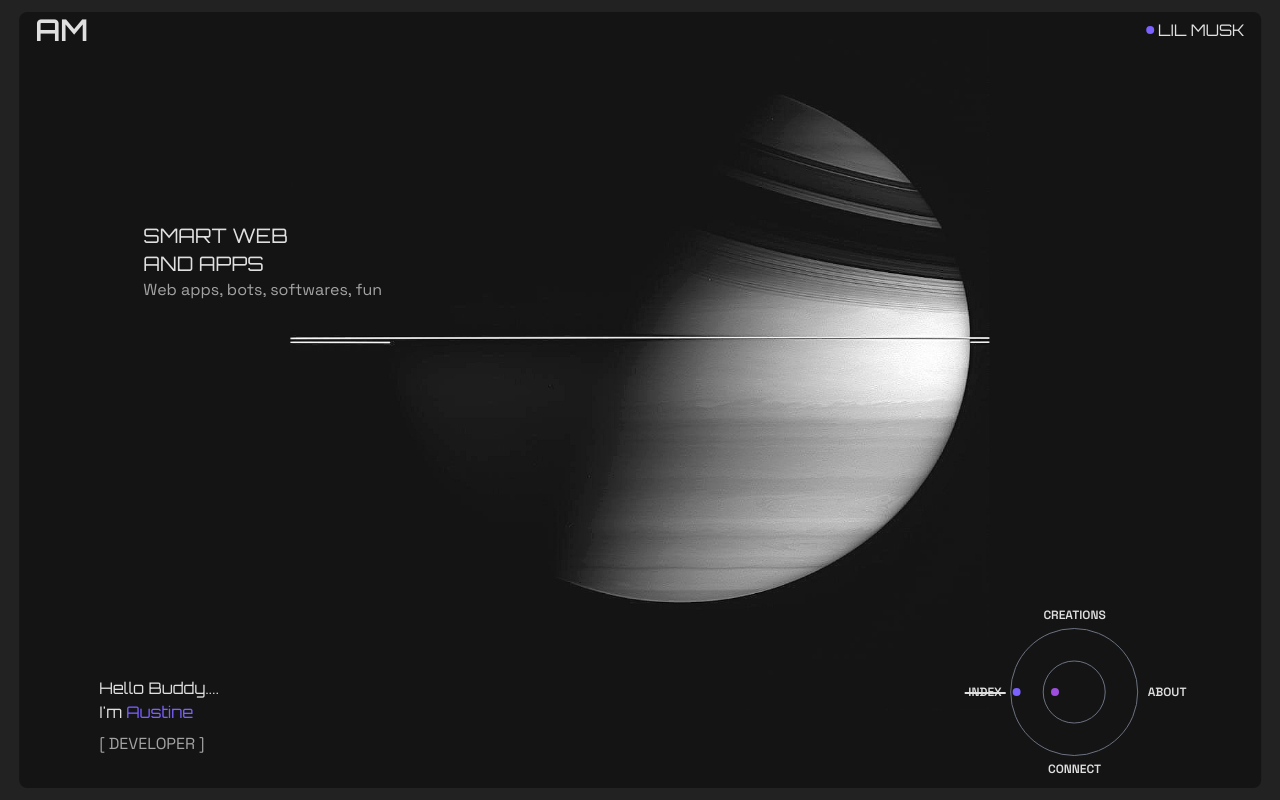
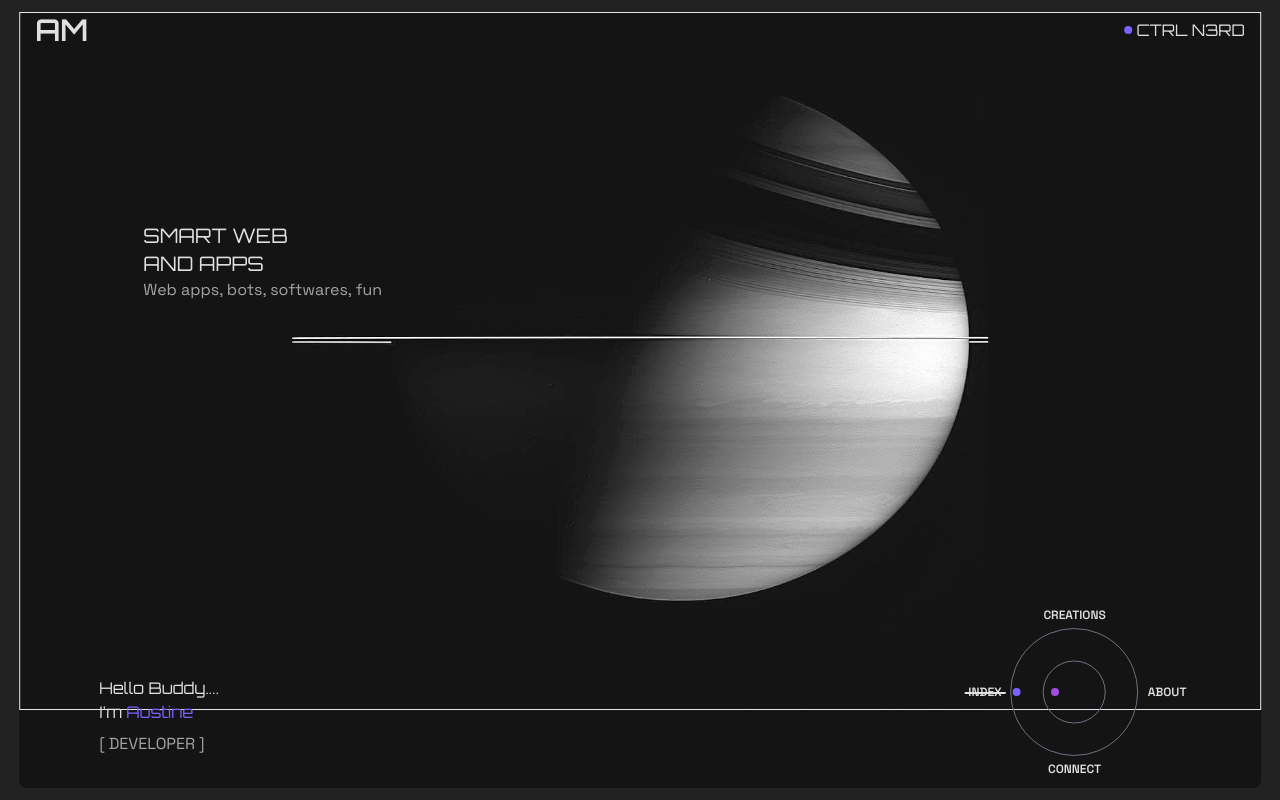
Before and after one commit to ctrln3rd/portfolio, a Next.js app: page / in a window 1280 px wide. Built offline with nearby package versions, Linux system fonts and the light colour scheme.

Commit message:
adding image glitch

```diff
--- a/src/app/globals.css
+++ b/src/app/globals.css
@@ -16,6 +16,7 @@ h1, h2, h3, h4, h5, h6{
 }
 .headers{
   @apply hover:text-primary;
+  color: #ededed99
 }
 .button-one{
   @apply bg-primary;
@@ -30,3 +31,28 @@ h1, h2, h3, h4, h5, h6{
   display: none;
 
 }
+.glitch::before, .glitch::after{
+  content: '';
+  position: absolute;
+  top: 0;
+  left: 0;
+  width: 100%;
+  height: 100%;
+  background: inherit;
+  mix-blend-mode: screen;
+  opacity: 0;
+}
+.glitch:hover::before {
+  transform: translateX(-3px);
+  opacity: 0.8;
+  animation: glitch 0.2s 3 alternate;
+}
+.glitch:hover::after{
+  transform: translateX(3px);
+  opacity: 0.8;
+  animation: glitch 0.2s 3 alternate-reverse;
+}
+@keyframes glitch {
+  0%{transform: translateX(-3px);}
+  100%{transform: translateX(3px);}
+}
--- a/src/app/layout.tsx
+++ b/src/app/layout.tsx
@@ -5,18 +5,19 @@ const grotesk = Space_Grotesk({subsets: ['latin'], variable: '--font-grotesk'});
 const orbitron = Orbitron({subsets : ['latin'], variable: '--font-orbitron'});
 
 export const metadata: Metadata = {
-  title: 'Austine | The Developer'
+  title: 'Austine | ctrlN3rd Developer'
   ,
   description: "A developer using AI and tech enthusiast from Kenya. Love creating futuristic software experiences that work",
-  keywords: ['web development', 'AI', 'Machine learning', 'cloud computing', 'austine mark', 'nextjs developer',
-    'best portfolio website', 'frontend developer', 'tech enthusiast', 'computer science', 'muranga university', 'young coder'],
+  keywords: ['web development', 'AI', 'Machine learning', 'cloud computing', 'austine mark', 'nextjs developer', 'ctrln3rd', 'ctrl nerd',
+    'control',  'nerd', 'best portfolio website', 'frontend developer', 'tech enthusiast',
+    'computer science', 'muranga university', 'young coder'],
   icons: {
     icon: '/favicon.ico',
     shortcut: '/favicon-32x32.png',
     apple: '/apple-touch-icon.png'
   },
   openGraph:{
-    title: 'Austine Mark | The Developer',
+    title: 'Austine | ctrlN3rd Developer',
     description: 'A developer using AI and tech enthusiast from Kenya. Love creating futuristic software experiences that work',
     url: 'https://austinemark.netlify.app',
     siteName: 'Austine Mark',
@@ -25,7 +26,7 @@ export const metadata: Metadata = {
   },
   twitter: {
     card: 'summary_large_image',
-    title: 'Austine Mark | The Developer',
+    title: 'Austine | ctrlN3rd Developer',
     description: 'A developer using AI and tech enthusiast from Kenya. Love creating futuristic software experiences that work',
     images :  ['https://austinemark.netlify.app/preview.jpg']
   },
--- a/src/app/page.tsx
+++ b/src/app/page.tsx
@@ -1,6 +1,6 @@
 'use client';
 import Loader from "@/components/loader";
-import Home from "@/components/home"
+import Index from "@/components";
 import About from "@/components/about"
 import Projects from "@/components/projects"
 import Connect from "@/components/connect"
@@ -11,7 +11,7 @@ import GlitchText from "@/components/glitch";
 
 
 const sections: {[key: string]: ReactElement}={
-  INDEX: <Home/>,
+  INDEX: <Index/>,
   CREATIONS: <Projects/>,
   ABOUT: <About/>,
   CONNECT: <Connect/>,
@@ -36,7 +36,7 @@ export default function HomePage() {
         <h1 className="font-semibold text-3xl">AM</h1>
         {activeSection === 'INDEX' && <div className="flex items-center gap-1">
           <span className="text-4xl m-0 p-0 w-2 h-2 bg-primary rounded-full"></span>
-          <h2>LIL <GlitchText text="MUSK"/></h2>
+          <h2>CTRL <GlitchText text="N3RD"/></h2>
         </div>}
         {activeSection === 'ABOUT' && <div className="flex items-center gap-1">
           <span className="text-4xl m-0 p-0 w-2 h-2 bg-primary rounded-full"></span>
--- a/src/components/about.tsx
+++ b/src/components/about.tsx
@@ -26,7 +26,7 @@ export default function About (){
     <div className="flex flex-col gap-4 max-w-[60%] max-md:max-w-[80%] max-sm:max-w-[98%] px-7 py-5 max-sm:px-2 bg-card rounded-xl">
       {!istestims && <div>
             <p>
-              Hi, I'm Austine Mark, a developer based in Kenya but work worldwide.
+              Hi, I'm Austine Mark <span className="opacity-70">&#91; ctrlN3rd &#93;</span>, a developer based in Kenya but work worldwide.
               Passionate about building intelligent solutions that enhance user experience and automate processes.
             </p>
             <div className="flex  flex-col items-start gap-3">
--- a/src/components/home.tsx
+++ /dev/null
@@ -1,26 +0,0 @@
-'use client';
-
-import React from 'react';
-import GlitchText from './glitch';
-
-export default function Home() {
-  return (
-      <>
-        <div className="absolute top-[50%] left-[50%] translate-x-[-50%] translate-y-[-50%] bg-center w-full h-full rounded-lg
-        bg-[url('/hero-background.jpg')] bg-contain bg-no-repeat ">
-          {/*<CoverImageNo src='/back1.jpg' alt='background image'/>*/}
-        </div>
-        <div className='z-10 absolute top-[30%] left-[10%] max-sm:top-[20%]'>
-        <h2 className="text-xl uppercase">SM<GlitchText text='AR' effect='one-time'/>T <GlitchText text='WE' effect='continuous' stopDuration={3}/>B<br/> AND <GlitchText text='AP' effect='continuous' stopDuration={3}/>PS</h2>
-        <p className="opacity-70">Web apps, bots, softwares, fun</p>
-        </div>
-        <div className='fixed flex flex-col items-start gap-2 z-50 bottom-0 left-0 pl-20 pb-8 text-base max-sm:pl-3'>
-          <h3>Hello Buddy....<br/> I'm <span className='text-primary'><GlitchText text='Austine' effect='one-time'/></span></h3>
-          <p className='opacity-70 uppercase'>{'['} De<GlitchText text='velo' effect='continuous' stopDuration={3}/>per {']'}</p>
-        </div>
-
-      </>
-  );
-}
-
-//w-[480px] h-[410px] max-sm:w-[300px] max-sm:h-[250px] shadow-primary shadow-2xl rounded-3xl
--- /dev/null
+++ b/src/components/index.tsx
@@ -0,0 +1,61 @@
+'use client';
+
+import React, { useEffect, useState } from 'react';
+import GlitchText from './glitch';
+import { motion } from 'framer-motion';
+
+export default function Index() {
+  const [glitch, setGlitch] = useState(false);
+  useEffect(()=> {
+    setGlitch(true);
+    setTimeout(()=> setGlitch(false), 1000)
+  })
+  return (
+      <>
+        <motion.div className={`absolute inset-0 bg-center flex items-center justify-center w-full h-full
+         bg-contain bg-no-repeat
+       `}
+        initial={{opacity: 0, scale: 0.95}}
+        animate={{opacity: 1, scale: 1}}
+        transition={{duration: 0.5}}
+        >
+         <motion.img
+         src='/hero-background.jpg'
+         className='w-full h-full object-contain cursor-pointer border'
+         initial={{filter: 'none'}}
+         animate={{
+          filter: ['none', 'blur(2px)', 'none'],
+          x: [0, 4, -4, 2, -2, 0],
+          y: [0, -3, 3, -2, 2, 0],
+
+        }}
+        transition={{duration: 0.3, repeat: 5, repeatType: 'mirror'}}
+         whileHover={{
+          filter: ['none', 'blur(2px)', 'none'],
+          x: [0, 4, -4, 2, -2, 0],
+          y: [0, -3, 3, -2, 2, 0],
+          transition: {
+            repeat: 3,
+            duration: 0.3,
+            repeatType: 'mirror'
+          }
+         }}
+         />
+
+        </motion.div>
+        <div className='z-10 absolute top-[30%] left-[10%] max-sm:top-[20%]'>
+        <h2 className="text-xl uppercase">SM<GlitchText text='AR' effect='one-time'/>T <GlitchText text='WE' effect='continuous' stopDuration={3}/>B<br/> AND <GlitchText text='AP' effect='continuous' stopDuration={3}/>PS</h2>
+        <p className="opacity-70">Web apps, bots, softwares, fun</p>
+        </div>
+        <div className='fixed flex flex-col items-start gap-2 z-50 bottom-0 left-0 pl-20 pb-8 text-base max-sm:pl-3'>
+          <h3>Hello Buddy....<br/> I'm <span className='text-primary'><GlitchText text='Austine' effect='one-time'/></span></h3>
+          <p className='opacity-70 uppercase'>{'['} De<GlitchText text='velo' effect='continuous' stopDuration={3}/>per {']'}</p>
+        </div>
+
+      </>
+  );
+}
+
+//w-[480px] h-[410px] max-sm:w-[300px] max-sm:h-[250px] shadow-primary shadow-2xl rounded-3xl
+
+//absolute top-[50%] left-[50%] translate-x-[-50%] translate-y-[-50%]
--- a/src/components/loader.tsx
+++ b/src/components/loader.tsx
@@ -14,7 +14,7 @@ function Loader({onComplete}: {onComplete: ()=> void}){
     useEffect(()=> {
         if(textref.current){
             const textWidth = textref.current.offsetWidth
-            setSvgWidth(Math.max(150, textWidth + 100))
+            setSvgWidth(Math.max(150, textWidth + 150))
         }
         let interval = setInterval(()=> {
             setProgress((prev)=>{
@@ -35,15 +35,21 @@ function Loader({onComplete}: {onComplete: ()=> void}){
         >
             <motion.svg width={svgWidth} height={svgWidth} viewBox={'0 0 100 100'}>
                 <motion.circle
-                cx={50} cy={50} r={40} stroke={'#ededed'}
-                strokeWidth={0.7} fill={'none'}
+                cx={50} cy={50} r={40} stroke={'#ededed99'}
+                strokeWidth={0.5} fill={'none'}
                 strokeDasharray={251.2} strokeDashoffset={(1- progress / 100) * 251.2}
                 animate={{strokeDashoffset: (1- progress / 100) * 251.2}}
                 />
 
             </motion.svg>
-         <motion.div className="absolute text-xs" ref={textref}>
-            GETTING <GlitchText text="YOU" effect='continuous' intensity={15} duration={0.5} stopDuration={0.3}/> <GlitchText text="READY" effect='continuous' intensity={15} duration={0.5} stopDuration={0.3}/>
+         <motion.div className="absolute flex flex-col gap-1 items-center text-xs text-nowrap uppercase" ref={textref}>
+            <div className="text-green-600">
+                C:&#47; U<GlitchText text="SE" effect='continuous'  stopDuration={0.3}/>R &#47; ctrln3rd &#62;
+                </div>
+            <div>
+               &#91; GETTING Y<GlitchText text="OU" effect='continuous' intensity={15} duration={0.5} stopDuration={0.3}/> R
+               <GlitchText text="EA" effect='continuous' intensity={15} duration={0.5} stopDuration={0.3}/>DY... &#93;
+                </div>
          </motion.div>
         </motion.div>
     )
--- a/src/components/projects.tsx
+++ b/src/components/projects.tsx
@@ -17,7 +17,10 @@ interface Project {
     date?: string;
     link?: string;
     github?: string;
-    client?: string[];
+    client?: string;
+    collabo?: string;
+    problem?: string;
+
 }
 
 export default function Projects(){
@@ -91,7 +94,16 @@ export default function Projects(){
                     >
                         <h3>{selectedProject.title } | <span className="opacity-70">{selectedProject.date}</span></h3>
                         <p> {'>>'} {selectedProject.description}</p>
-                        {selectedProject.client && <p> client: Austine</p>}
+                           <p className="flex gap-1 items-center">
+                            <span className="opacity-70">CL<GlitchText text="IE"/>NT: </span>
+                            {selectedProject.client}
+                        </p>
+                        <p className="flex gap-1 items-center"><span className="opacity-70">PROBLEM SOLVED:</span>
+                        {selectedProject.problem} </p>
+                       <p className="flex gap-1 items-center">
+                        <span className="opacity-70">COLLA<GlitchText text="BORA"/>TORS:</span>
+                        {selectedProject.collabo}
+                       </p>
                         <button onClick={()=>setselectedProject(null)} className="px-3 py-1 border border-primary border-opacity-30">close</button>
                     </motion.div>
             }
--- a/src/store/projects.ts
+++ b/src/store/projects.ts
@@ -6,7 +6,9 @@ interface Project {
     date?: string;
     link?: string;
     github?: string;
-    client?: string[];
+    client?: string;
+    collabo?: string;
+    problem?: string;
 
 }
 
@@ -17,7 +19,7 @@ const useProjects: Project[] = [
         image: 'fxpilot',
         description: 'Online trading simulator with a wide range of features. Explore to view more.',
         date: 'October 20, 2024',
-        github: 'https://github.com/austinemark001/fx-pilot'
+        github: 'https://github.com/ctrln3rd/fx-pilot'
 
     },
     {
@@ -25,9 +27,11 @@ const useProjects: Project[] = [
         title: 'Weather Rush',
         image: 'weatherrush',
         description: 'Your real-time weather expert, delivering modern accurate forecasts from trusted APIs using artificial intelligence.',
-        date: 'August 19, 2024',
+        date: 'Feb 25, 2025',
         link: 'https://weatherrush.netlify.app',
-        github: 'https://github.com/austinemark001/weather-rush'
+        github: 'https://github.com/ctrln3rd/weather-rush',
+        problem: 'Simplifying weather information',
+        client: 'world'
     },
     {
         id: 1,
@@ -35,7 +39,8 @@ const useProjects: Project[] = [
         image: 'gymguru',
         description: 'Driven by innovation, this gym management web app helps gym businesses streamline their operations.',
         date: 'April 30, 2024',
-        github: 'https://github.com/austinemark001/gym-guru'
+        github: 'https://github.com/ctrln3rd/gym-guru',
+        problem: 'Easier fitness track'
 
     }
 ];
--- a/tailwind.config.ts
+++ b/tailwind.config.ts
@@ -1,3 +1,4 @@
+import { transform } from "next/dist/build/swc/generated-native";
 import type { Config } from "tailwindcss";
 
 export default {
@@ -23,6 +24,16 @@ export default {
         heading: ['var(--font-orbitron)', 'sans-serif'],
         body: ['var(--font-grotesk)', 'sans-serif']
       },
+      animation: {
+        glitch: 'glitch 0.2 infinite alternate',
+        glitchReverse: 'glitch 0.2 infinite alternate-reverse'
+      },
+      keyframes: {
+        glitch: {
+          '0%': {transform: 'translateX(-3px)'},
+          '100%': {transform: 'translateX(3px)'},
+        },
+      },
     },
   },
   plugins: [],
```
